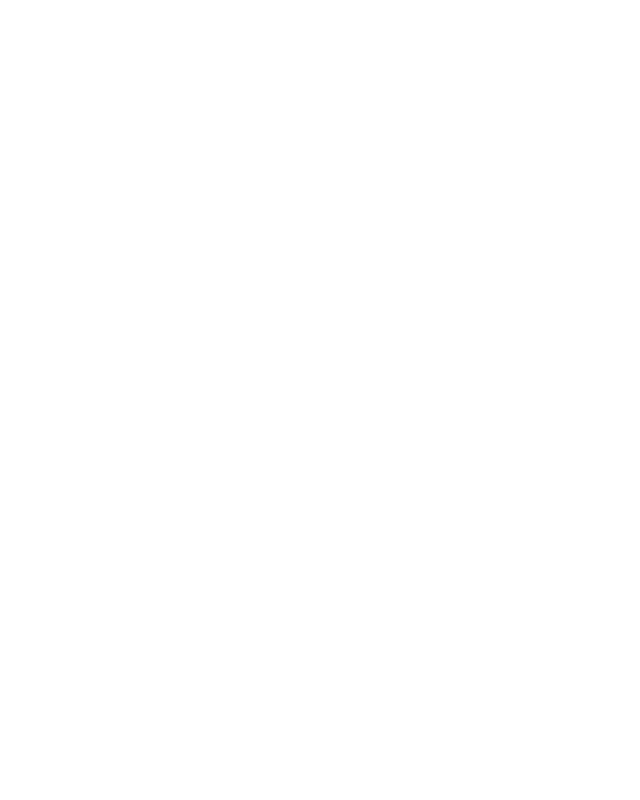
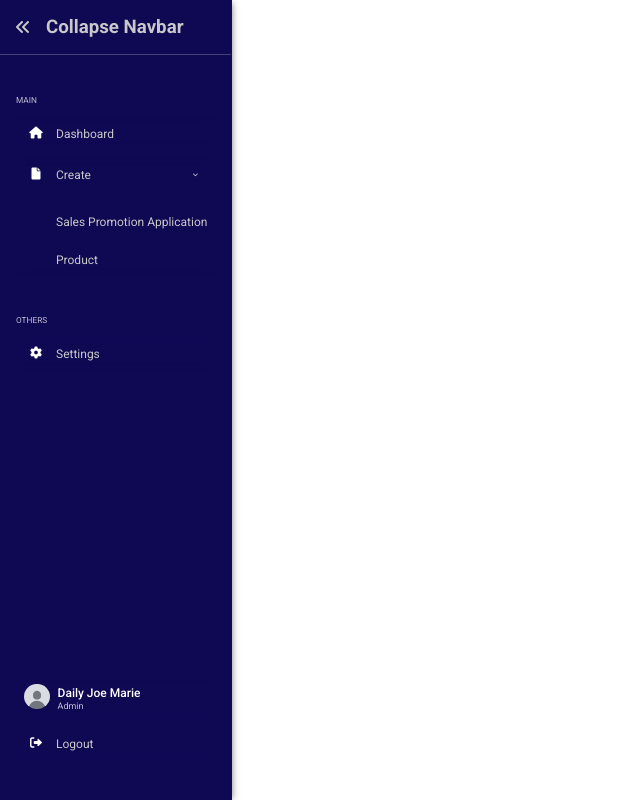
Before and after one commit to Ysahmuel/DTI-Capstone, a Django app: page / in a window 1280 px wide. Before the commit the part shown is empty. Shown: the whole page, without its empty margins (0-640 px from the left). Run offline with Django 5.2, Linux system fonts and the light colour scheme.

Commit message:
added side navbar to layout.html

```diff
--- /dev/null
+++ b/dti_project/dashboard/static/dashboard/css/navbar.css
@@ -0,0 +1,196 @@
+@import url('https://fonts.googleapis.com/css2?family=Roboto:ital,wght@0,100..900;1,100..900&display=swap');
+
+:root {
+    --primary: rgb(15, 8, 83);
+    --primary-muted: rgba(40, 54, 255, 0.15);
+    --secondary: rgb(200, 200, 200);
+    --secondary-muted: rgba(235, 235, 235, 0.8);
+}
+
+* {
+    margin: 0;
+    padding: 0;
+    box-sizing: border-box;
+    font-family: "Roboto", sans-serif;
+}
+
+.layout {
+    display: flex;
+    height: 100vh;
+}
+
+.side-navbar {
+    position: fixed;
+    top: 0;
+    left: 0;
+    background-color: var(--primary);
+    color: var(--secondary);
+    border-right: solid 1px rgba(60, 60, 60, 0.1);
+    box-shadow: 2px 1px 7px -2px rgba(0,0,0,0.5);
+    min-width: 10%;
+    height: 100vh;
+    transition: width 0.3s;
+    /* overflow-x: hidden; */
+}
+
+.side-navbar header {
+    display: flex;
+    align-items: center;
+    gap: 1rem;
+    border-bottom: solid 1px rgba(235, 235, 235, 0.25);
+    padding: 1rem;
+    width: 100%;
+}
+
+.side-navbar section {
+    width: 100%;
+    padding: 0 1rem;
+}
+
+.side-navbar nav {
+    display: flex;
+    align-items: start;
+    flex-direction: column;
+    gap: 2.5rem;
+    height: 100%;
+    padding-bottom: 2.5rem;
+}
+
+.nav-section-heading {
+    color: var(--secondary-muted);
+    font-size: clamp(0.5rem, 0.65vw, 1.5rem);
+    font-weight: 400;
+    text-transform: uppercase;
+}
+
+.side-nav-list {
+    display: flex;
+    flex-direction: column;
+    gap: 0.5rem;
+    list-style-type: none;
+    margin-top: 0.75rem;
+}
+
+.nav-item {
+    display: flex;
+    align-items: center;
+    cursor: pointer;
+    transition: 0.3s;
+    padding: 0.5rem;
+    border-radius: 4px;
+    backdrop-filter: blur(5px);
+}
+
+.nav-item:not(.nav-item.dropdown):hover {
+    background-color: var(--primary-muted);
+}
+
+.nav-item.dropdown {
+    flex-direction: column;
+    padding: 0;
+}
+
+.nav-link {
+    display: flex;
+    align-items: center;
+    gap: 0.5rem;
+    color: var(--secondary);
+    font-size: clamp(0.75rem, 0.8vw, 2rem);
+    text-decoration: none;
+    transition: 0.3s;
+    width: 100%;
+}
+
+.nav-dropdown-btn {
+    display: flex;
+    align-items: center;
+    gap: 0.5rem;
+    background-color: transparent;
+    color: var(--secondary);
+    padding: 0.5rem;
+    border: none;
+    border-radius: 4px;
+    outline: none;
+    font-size: clamp(0.75rem, 0.8vw, 2rem);
+    text-decoration: none;
+    transition: 0.3s;
+    width: 100%;
+    cursor: pointer;
+}
+
+.nav-dropdown-btn:hover {
+    background-color: var(--primary-muted);
+}
+
+.nav-link i,
+.nav-dropdown-btn i
+{
+    display: flex;
+    align-items: center;
+    justify-content: center;
+    color: white;
+    width: clamp(0.75rem, 0.75vw, 1.5rem);
+    height: clamp(0.75rem, 0.75vw, 1.5rem);
+    padding: 0.5rem 0.75rem;
+    margin-bottom: 1px;
+}
+
+.nav-dropdown-btn .fa-angle-down {
+    margin-left: auto;
+    background-color: transparent;
+    border: none;
+    outline: none;
+    color: var(--secondary-muted);
+    font-size: clamp(0.25rem, 0.5vw, 0.75rem);
+    margin-bottom: -2px;
+}
+
+.nav-dropdown-list {
+    display: flex;
+    flex-direction: column;
+    gap: 0.5rem;
+    font-size: clamp(0.75rem, 0.8vw, 2rem);
+    list-style-type: none;
+    margin-top: 1rem;
+}
+
+.nav-dropdown-list li {
+    border-radius: 4px;
+    padding: 0.5rem;
+    padding-left: 2.5rem;
+    cursor: pointer;
+    transition: 0.3s;
+}
+
+.nav-dropdown-list li:hover {
+    background-color: var(--primary-muted);
+}
+
+.side-navbar #account-menu-section {
+    margin-top: auto;
+}
+
+#account-menu-section #profile-link {
+    display: flex;
+    align-items: center;
+    gap: 0.5rem;
+    text-decoration: none;
+    color: white;
+}
+
+#account-menu-section #profile-link img {
+    width: clamp(1rem, 2vw, 3rem);
+    aspect-ratio: 1 / 1;
+    border-radius: 50%;
+}
+
+#account-menu-section #profile-link strong {
+    font-size: clamp(0.75rem, 0.75vw, 2rem);
+    font-weight: 500;
+}
+
+#account-menu-section #profile-link p {
+    color: var(--secondary-muted);
+    font-size: clamp(0.5rem, 0.7vw, 1.5rem);
+    font-weight: 400;
+}
--- a/dti_project/dashboard/templates/dashboard/layout.html
+++ b/dti_project/dashboard/templates/dashboard/layout.html
@@ -1,24 +1,85 @@
+{% load static %}
 <!DOCTYPE html>
 <html lang="en">
 <head>
     <meta charset="UTF-8">
     <meta name="viewport" content="width=device-width, initial-scale=1.0">
     <title>{% block title %} DTI Capstone {% endblock %}</title>
+    <link rel="stylesheet" href="{% static 'dashboard/css/navbar.css' %}">
+    <link rel="stylesheet" href="https://cdnjs.cloudflare.com/ajax/libs/font-awesome/6.0.0-beta3/css/all.min.css">
 </head>
 <body>
 
-    <aside class="sidebar">
+    <div class="layout">
+        <aside class="side-navbar">
+            <nav>
+                <header>
+                    <i class="fa-solid fa-angles-left"></i>
+                    <h1>Collapse Navbar</h1>
+                </header>
+                <section aria-labelledby="main-menu-heading">
+                    <h2 class="nav-section-heading">Main</h2>
+                    <ul class="side-nav-list">
+                        <li class="nav-item">
+                            <a href="{% url 'dashboard' %}" class="nav-link">
+                                <i class="fa-solid fa-house"></i>
+                                <span>Dashboard</span>
+                            </a>
+                        </li>
+                        <li class="nav-item dropdown">
+                            <button class="nav-dropdown-btn">
+                                <i class="fa-solid fa-file"></i>
+                                <span>Create</span>
+                                <i class="fa-solid fa-angle-down"></i>
+                            </button>
+                            <ul class="nav-dropdown-list">
+                                <li>Sales Promotion Application</li>
+                                <li>Product</li>
+                            </ul>
+                        </li>
+                    </ul>
+                </section>
 
-    </aside>
+                <section aria-label="others-menu-heading">
+                    <h2 class="nav-section-heading">Others</h2>
+                    <ul class="side-nav-list">
+                        <li class="nav-item">
+                            <a href="" class="nav-link">
+                                <i class="fa-solid fa-gear"></i>
+                                <span>Settings</span>
+                            </a>
+                        </li>
+                    </ul>
+                </section>
 
-    <nav class="navbar">
+                <section aria-labelledby="account-menu-heading" id="account-menu-section">
+                    <ul class="side-nav-list">
+                        <li class="nav-item">
+                            <a href="" id="profile-link">
+                                <img src="media/media/default-avatar-icon.jpg" alt="">
+                                <div>
+                                    <strong>Daily Joe Marie</strong>
+                                    <p>Admin</p>
+                                </div>
+                            </a>
+                        </li>
+                        <li class="nav-item">
+                            <a href="{% url 'logout' %}" class="nav-link">
+                                <i class="fa-solid fa-right-from-bracket"></i>
+                                <span>Logout</span>
+                            </a>
+                        </li>
+                    </ul>
+                </section>
 
-    </nav>
+            </nav>
+        </aside>
 
-    <main>
-        {% block body %}
-        {% endblock %}
-    </main>
+        <div class="main-content">
+            {% block body %}
+            {% endblock %}
+        </div>
+    </div>
 
 </body>
 </html>
```
Also changed, not shown: dti_project/media/media/dashboard (1).png (added), dti_project/media/media/default-avatar-icon.jpg (added), dti_project/media/media/dti-logo.png (added).
